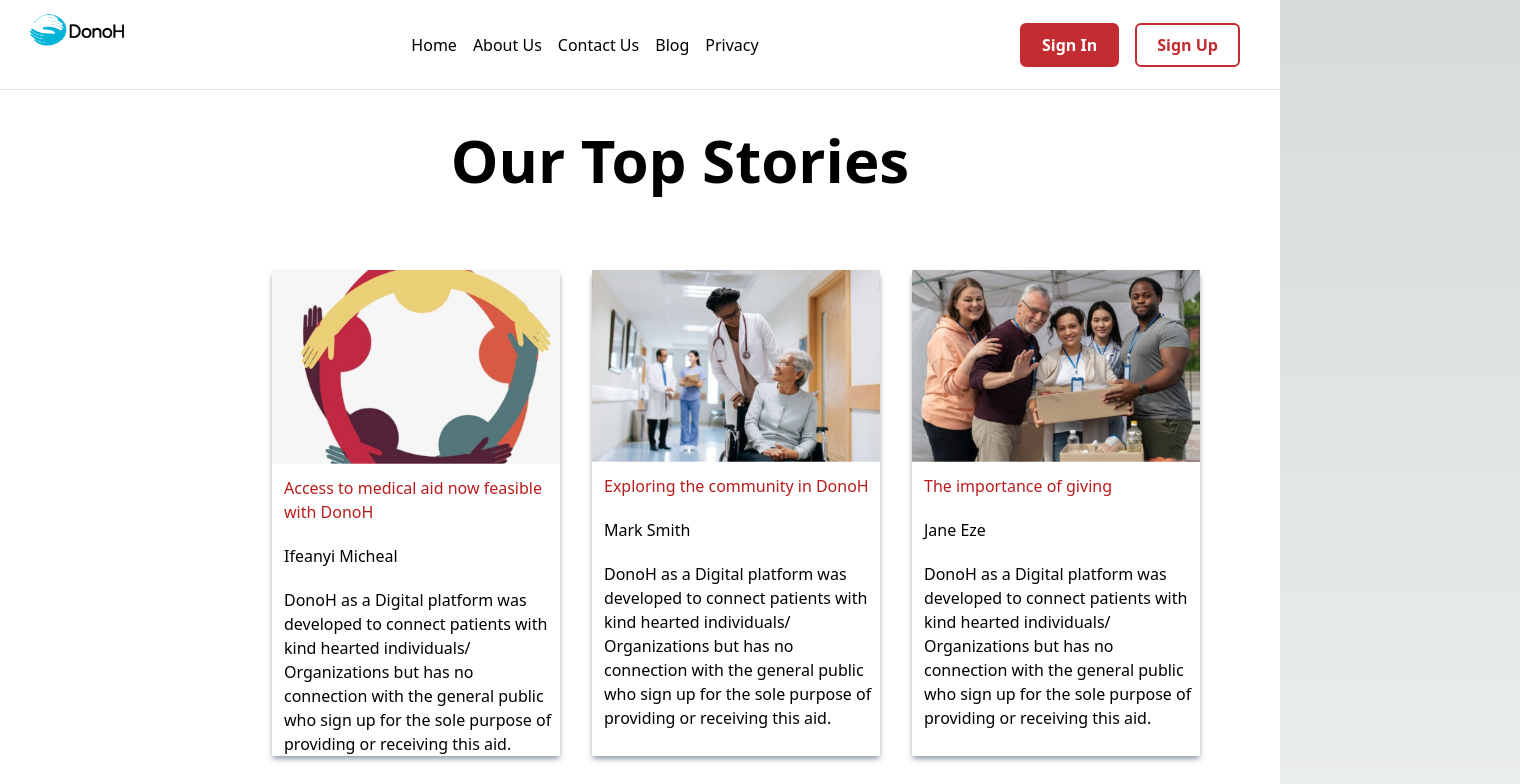
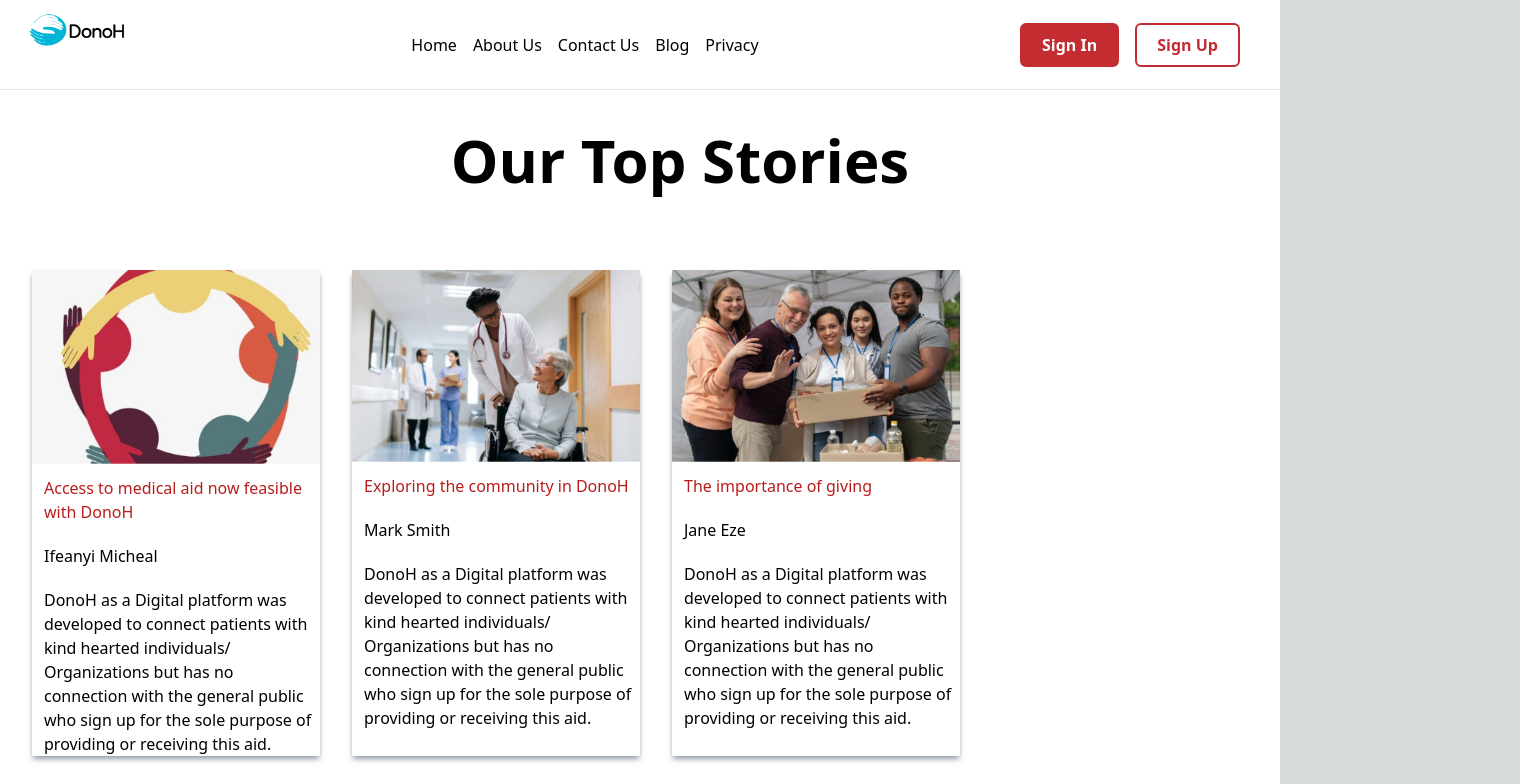
Before and after one commit to Passyswatz/donnoh-web-app, a Next.js app: page /blog in a window 1280 px wide. Shown: the top 784 px of the page, 1520 px wide, since content can reach past the window. Built offline with nearby package versions, Linux system fonts and the light colour scheme.

Commit message:
adjust blog page

```diff
--- a/app/blog/page.tsx
+++ b/app/blog/page.tsx
@@ -11,7 +11,7 @@
 
     </section>
 
-    <section className="ml-60 mr-20 pt-20 pb-10 pl-8 w-full h-auto grid grid-cols-1 item-center sm:grid-cols-4 gap-8 text-black">
+    <section className=" pt-20 pb-10 pl-8 w-full h-auto grid grid-cols-1 item-center sm:grid-cols-4 gap-8 text-black">
 
 
     <div className="  bg-white w-fit shadow-md shadow-gray-400 ">
```
